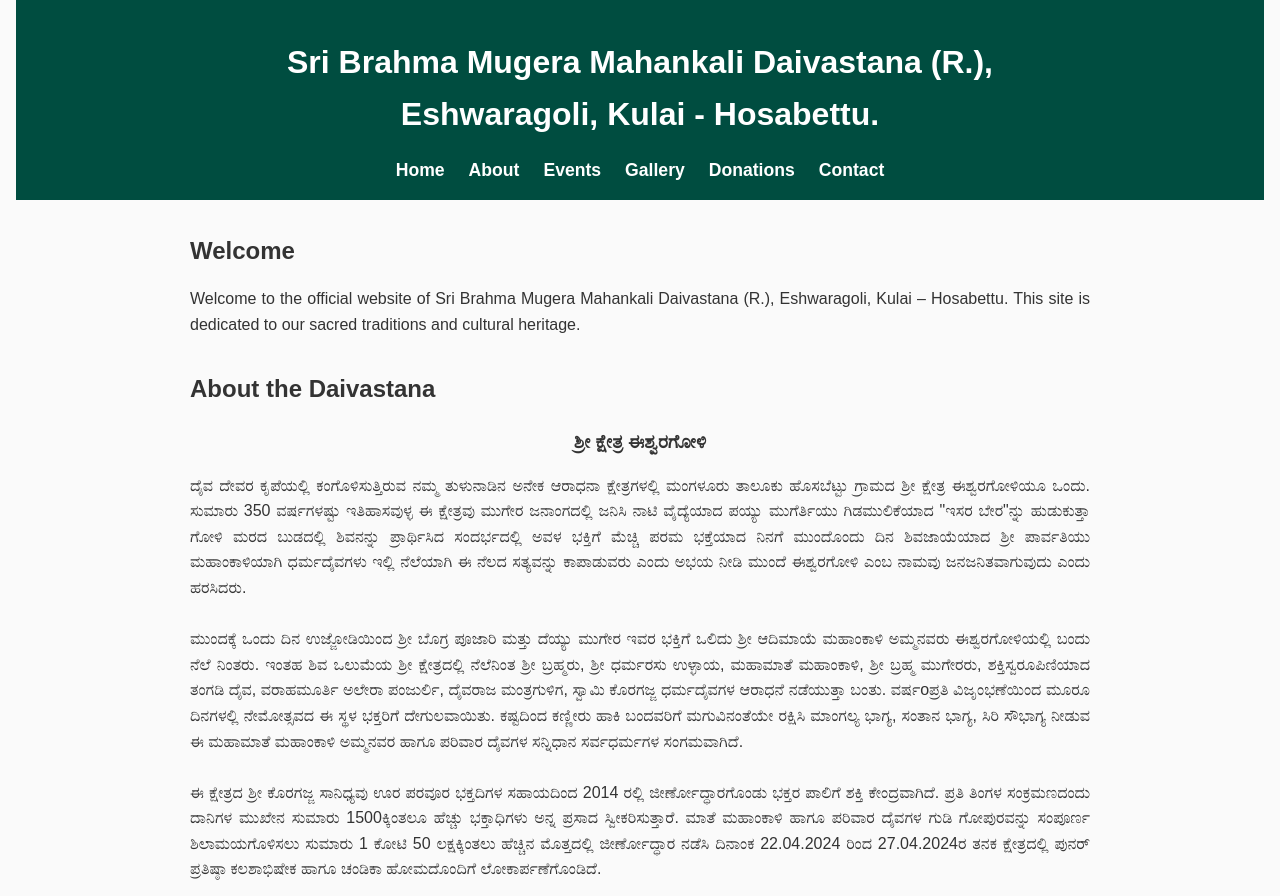
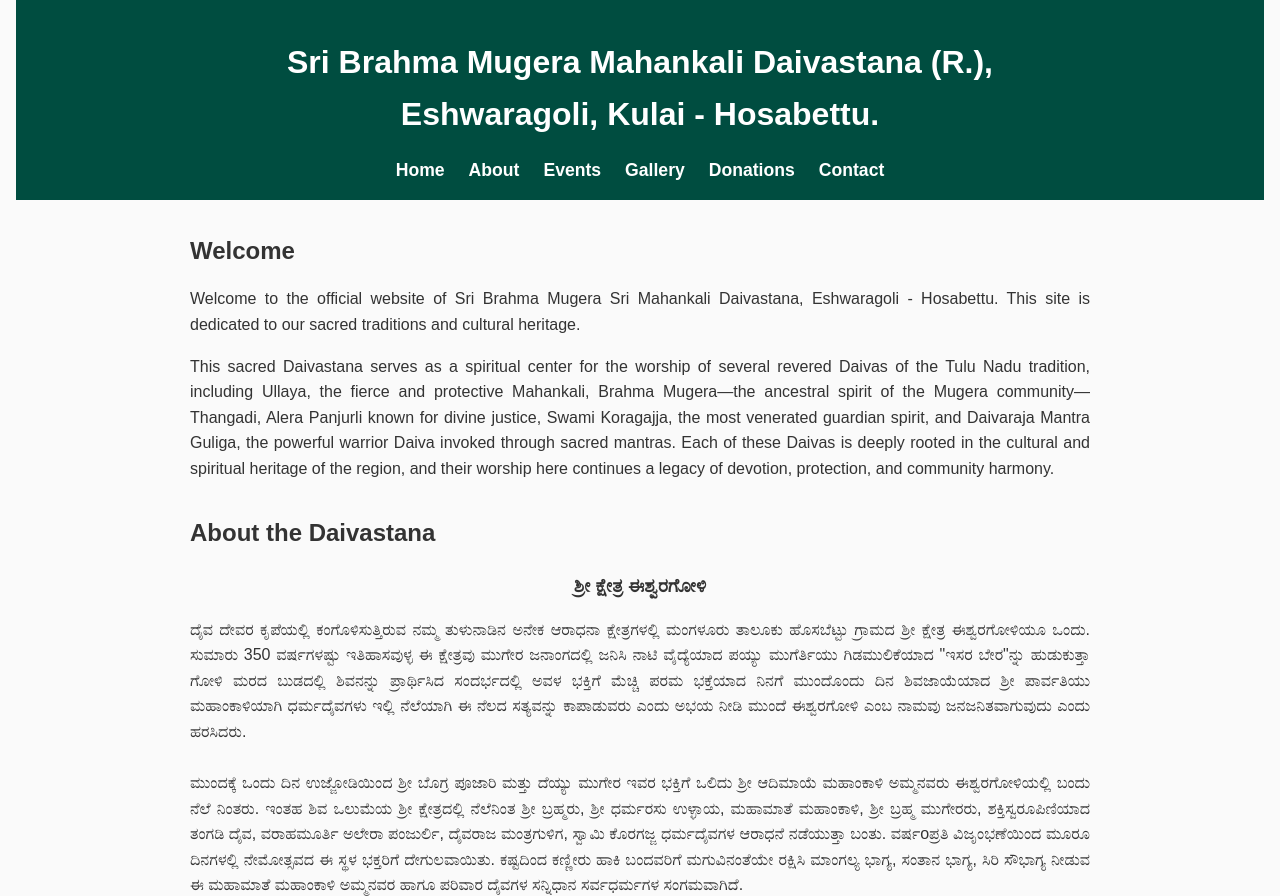
Before and after one commit to SBMMD/SriKshetraEshwaragoli, a plain HTML site: page index.html in a window 1280 px wide. Shown: the top 896 px of the page. Drawn offline with Linux system fonts and the light colour scheme.

Commit message:
Update index.html

```diff
--- a/index.html
+++ b/index.html
@@ -188,7 +188,8 @@
 
   <section id="home">
     <h2>Welcome</h2>
-    <p>Welcome to the official website of Sri Brahma Mugera Mahankali Daivastana (R.), Eshwaragoli, Kulai – Hosabettu. This site is dedicated to our sacred traditions and cultural heritage.</p>
+    <p>Welcome to the official website of Sri Brahma Mugera Sri Mahankali Daivastana, Eshwaragoli - Hosabettu. This site is dedicated to our sacred traditions and cultural heritage.</p>
+    <p>This sacred Daivastana serves as a spiritual center for the worship of several revered Daivas of the Tulu Nadu tradition, including Ullaya, the fierce and protective Mahankali, Brahma Mugera—the ancestral spirit of the Mugera community—Thangadi, Alera Panjurli known for divine justice, Swami Koragajja, the most venerated guardian spirit, and Daivaraja Mantra Guliga, the powerful warrior Daiva invoked through sacred mantras. Each of these Daivas is deeply rooted in the cultural and spiritual heritage of the region, and their worship here continues a legacy of devotion, protection, and community harmony.</p>
   </section>
 
  <section id="about">
```
